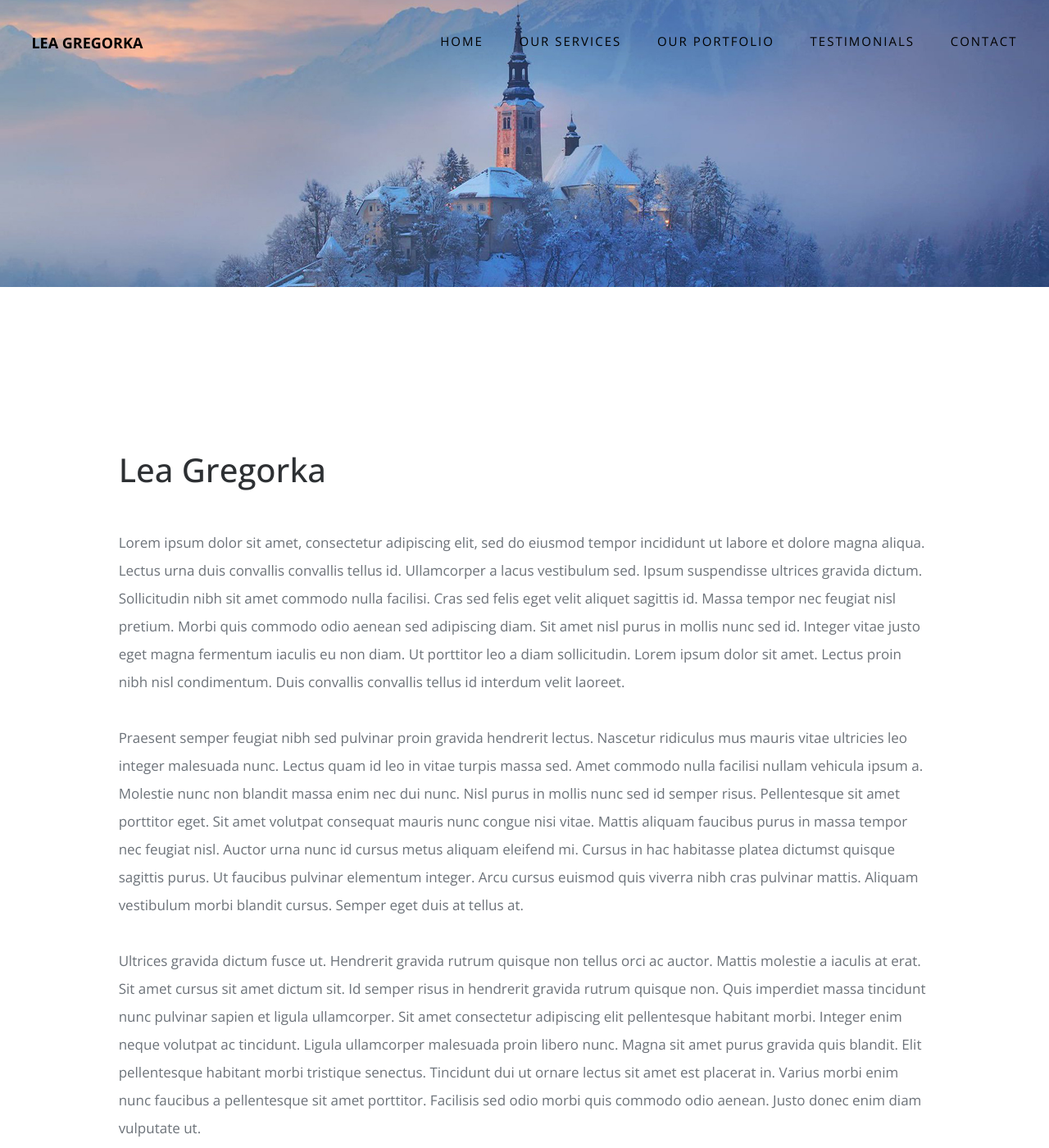
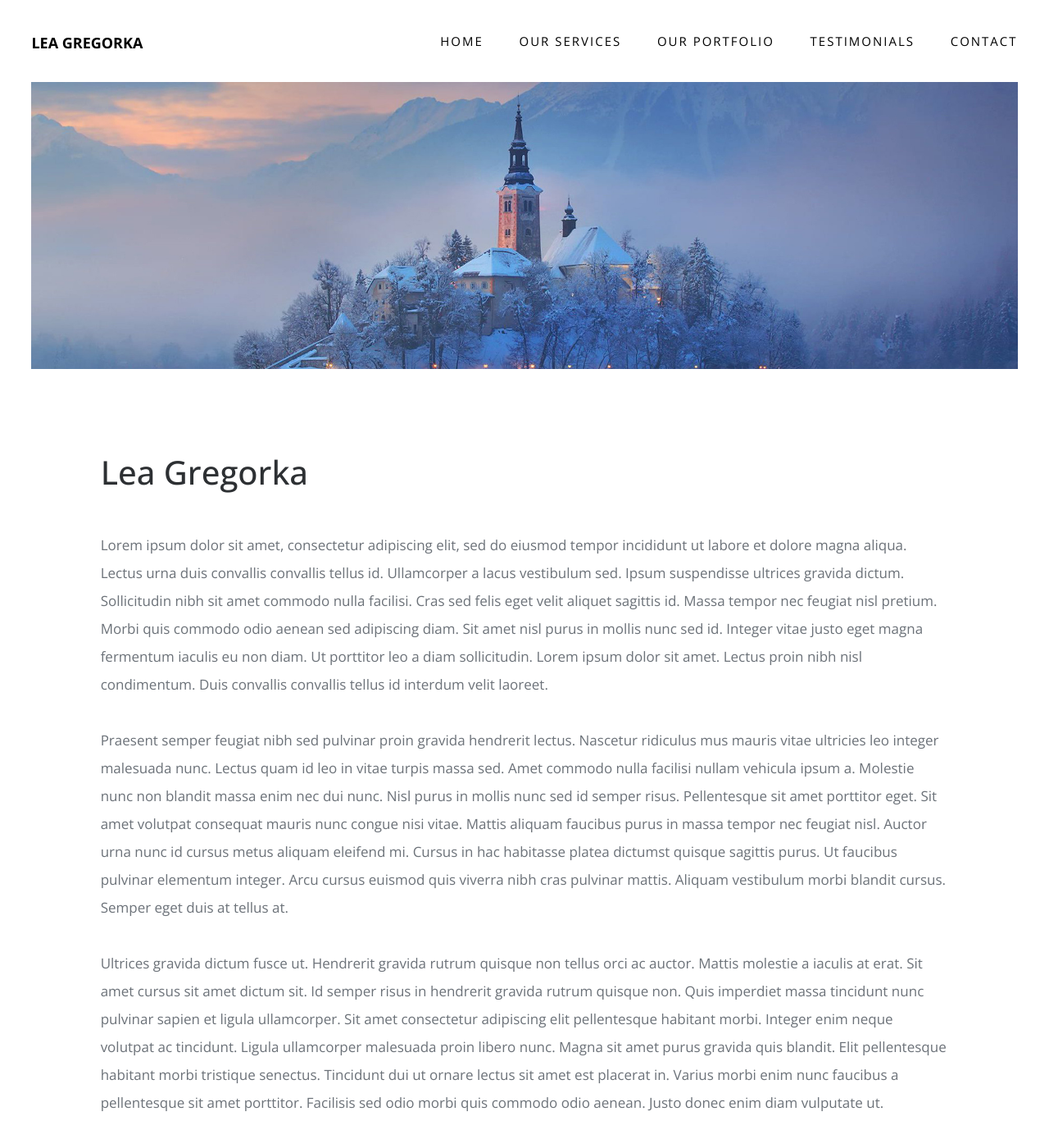
Before and after one commit to leagregorka/leagregorka.github.io, a Jekyll site: the page built from index.md, in a window 1280 px wide and 1400 px high. Shown: the whole window at 82% size. Built offline with Jekyll 4.4.1, drawn with Linux system fonts in a browser that asks for light colours; nearby versions of some CDN libraries; our own code applies the rules of GitHub Pages for plain Markdown files.

Commit message:
Fixed content width percentage

```diff
--- a/_layouts/default.html
+++ b/_layouts/default.html
@@ -22,9 +22,10 @@
 <!-- Header Section -->
     {% include header_menu.html %}
 <!-- Header Section -->
-<div class="content-image" style='background-image: url("{{ page.featured_image }}"); '>
-</div>
+
 <section id="content" class="section content">
+    <div class="content-image" style='background-image: url("{{ page.featured_image }}"); '>
+    </div>
     <div class="content-margin">
         {{ content }}
     </div>
--- a/assets/css/main.css
+++ b/assets/css/main.css
@@ -547,7 +547,7 @@ ul li {
 -------------------------------------------------------------------------------*/
 
 .content {
-	width: 90%;
+	width: 94%;
     margin: auto;
     font-size: 17px;
 }
```
